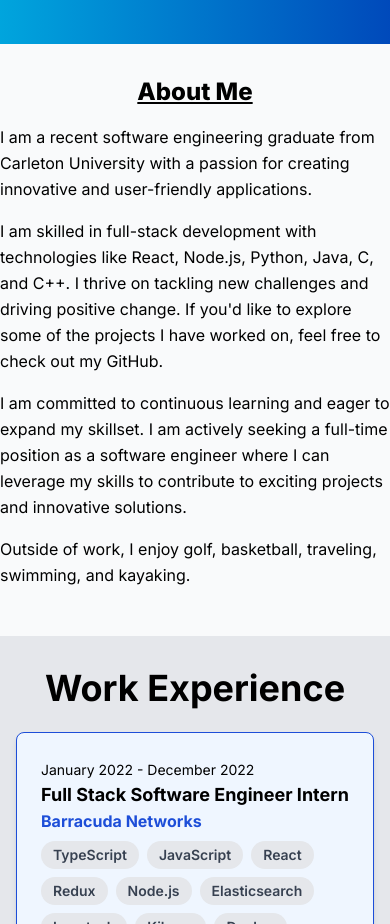
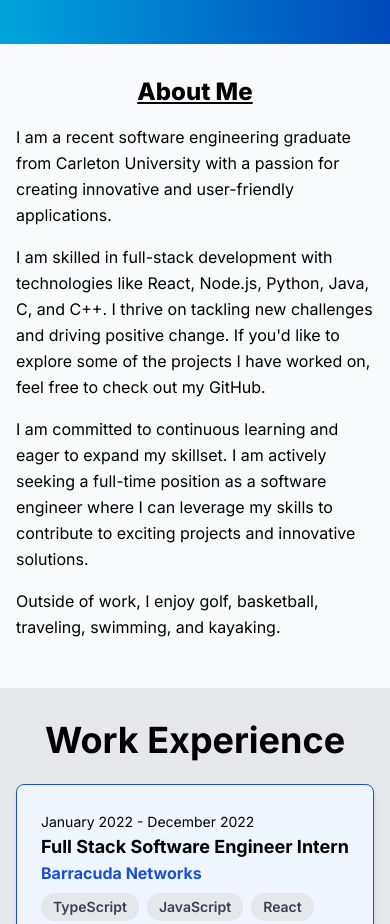
Before and after one commit to YashKapoor1102/Portfolio-Website, a Next.js app: page / in a window 390 px wide. Shown: the part 800-1724 px from the top of the page. Built offline with nearby package versions, Linux system fonts and the light colour scheme.

Commit message:
Added padding in AboutMe component to make it easier to read on mobile devices

```diff
--- a/src/app/components/AboutMe.tsx
+++ b/src/app/components/AboutMe.tsx
@@ -20,7 +20,7 @@ const AboutMe = () => {
   return (
     <section id="AboutMe" className="py-8 flex flex-col items-center text-center bg-gray-50">
       <h1 className="text-2xl font-extrabold mb-4 underline text-black">About Me</h1>
-      <div className="max-w-xl w-full leading-relaxed text-left">
+      <div className="max-w-xl w-full leading-relaxed text-left px-4">
         {content.map((text, index) => (
           <p key={index} className="mb-4 text-black">{text}</p>
         ))}
```
